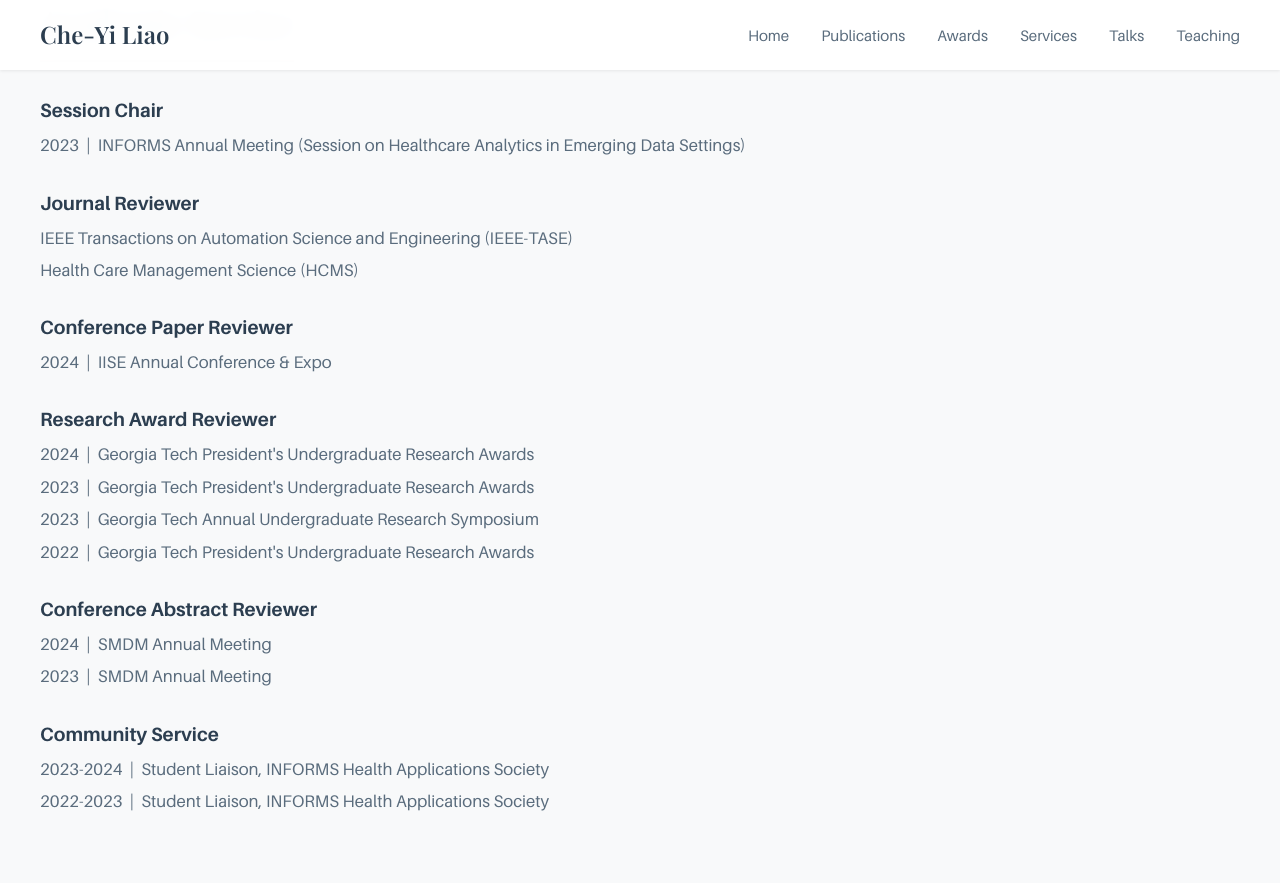
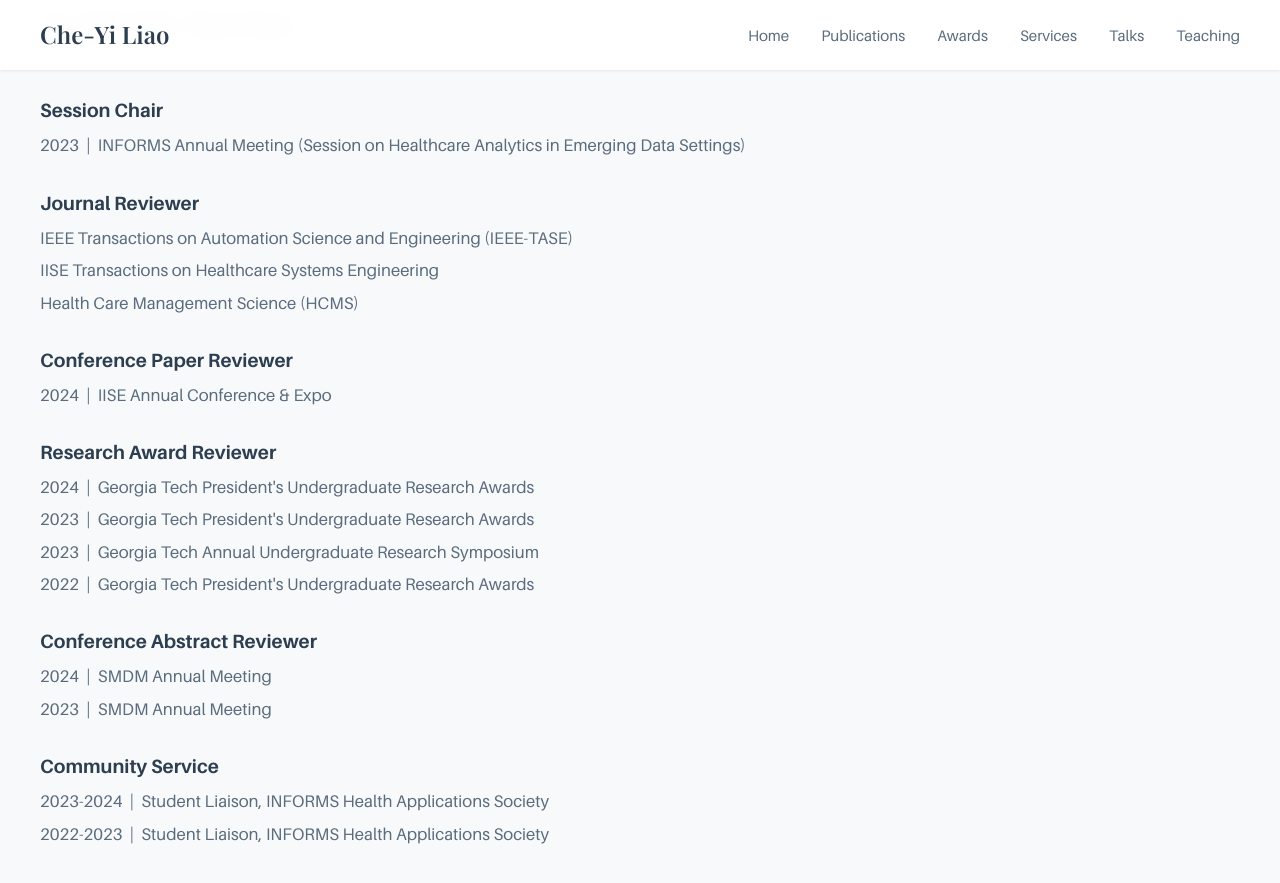
Before and after one commit to CheYiLiao/CheYiLiao.github.io, a Jekyll site: the page built from index.html, in a window 1280 px wide and 900 px high, scrolled down 2676 px. Shown: the top 883 px of the window. Built offline with Jekyll 4.4.1, drawn with Linux system fonts in a browser that asks for light colours.

Commit message:
update content

```diff
--- a/_data/services.yml
+++ b/_data/services.yml
@@ -14,6 +14,8 @@
   items:
     - col1: ""
       col2: "IEEE Transactions on Automation Science and Engineering (IEEE-TASE)"
+    - col1: ""
+      col2: "IISE Transactions on Healthcare Systems Engineering"
     - col1: ""
       col2: "Health Care Management Science (HCMS)"
 
```
